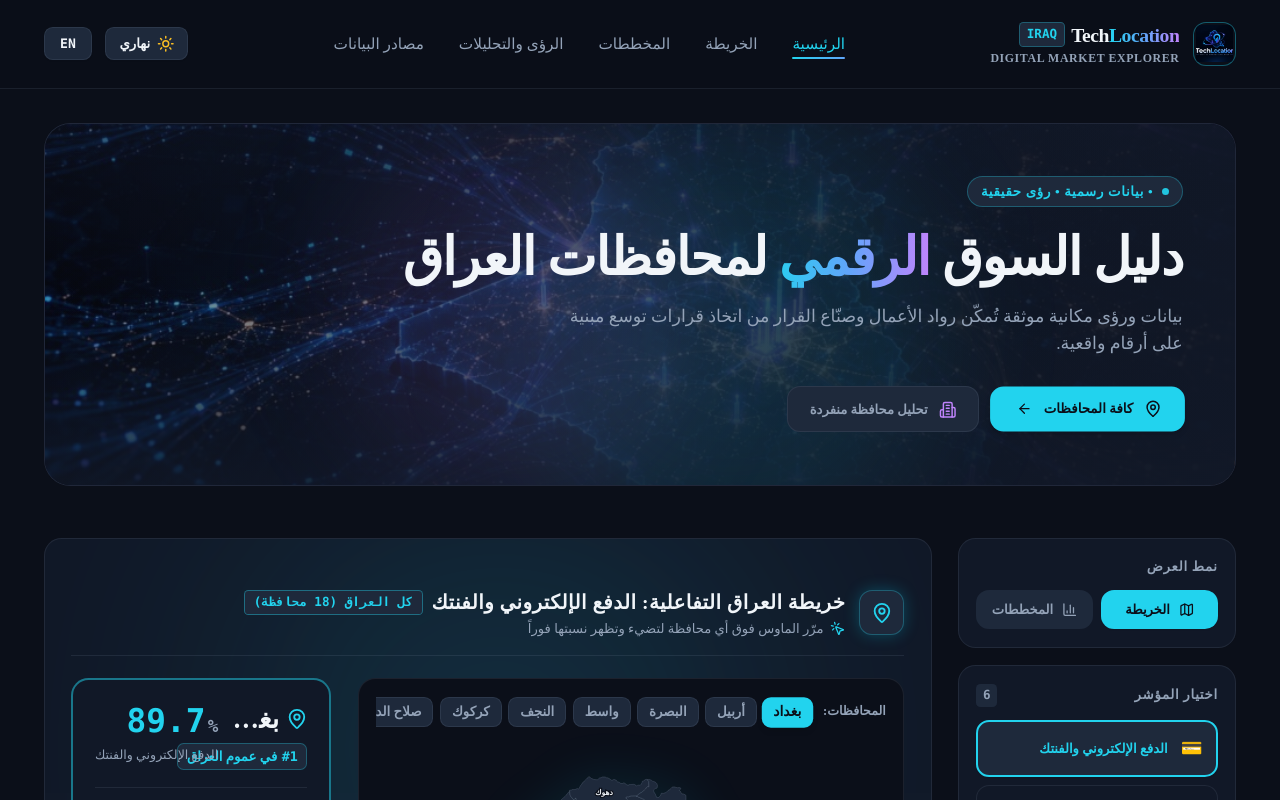
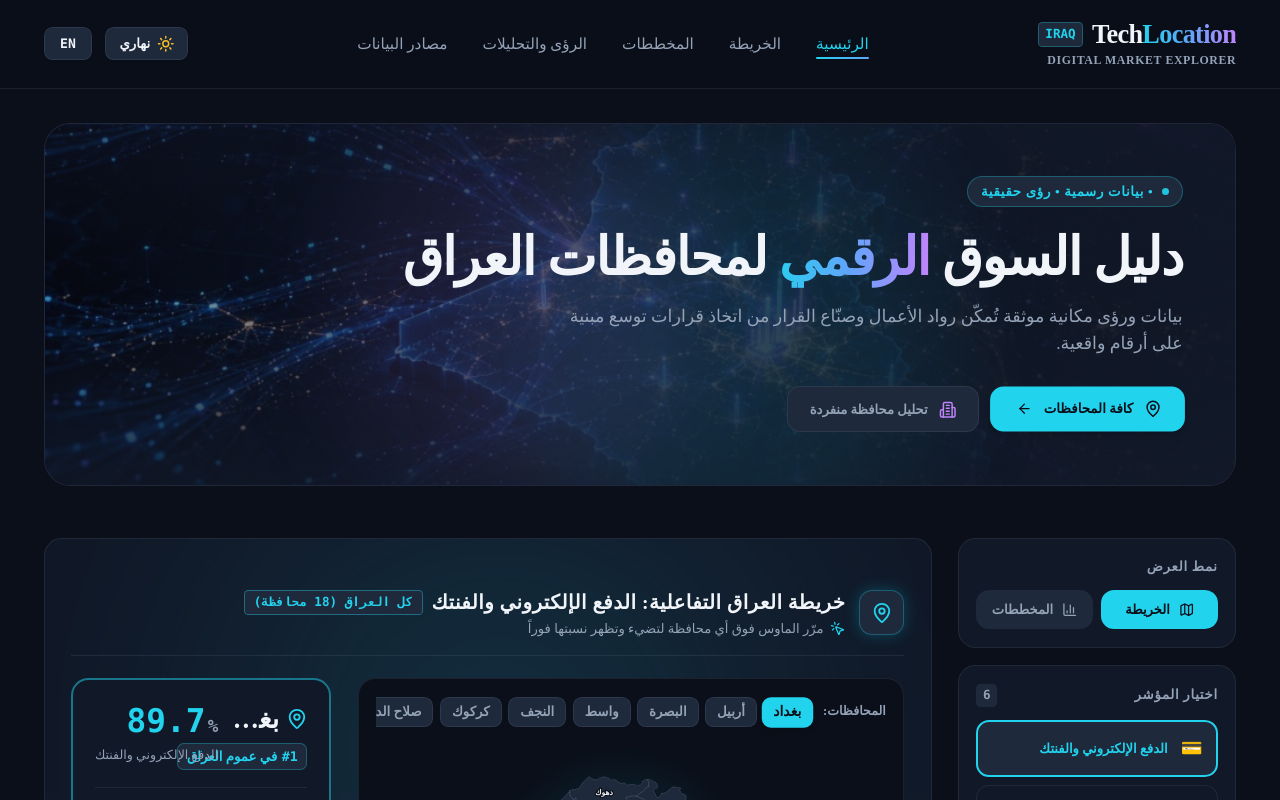
Before and after one commit to mariam-hk/digital-project-explorer, a Next.js app: page / in a window 1280 px wide. Shown: the top 800 px of the page. Built offline with nearby package versions, Linux system fonts and the light colour scheme.

Commit message:
fix: remove image icon from header logo and display text-only branding

```diff
--- a/src/app/page.tsx
+++ b/src/app/page.tsx
@@ -107,18 +107,11 @@ export default function App() {
       <header className="fixed top-0 left-0 right-0 z-50 backdrop-blur-xl bg-white/90 dark:bg-[#0B0F19]/90 border-b border-[#CBD5E1] dark:border-[rgba(148,163,184,0.12)] shadow-sm dark:shadow-none transition-all duration-300">
         <div className="max-w-[1720px] mx-auto px-4 sm:px-6 lg:px-8 xl:px-10 h-20 flex items-center justify-between">
 
-          {/* Official Logo */}
-          <a href="#home" className="flex items-center gap-3 group">
-            <div className="relative w-10 h-10 rounded-xl overflow-hidden flex items-center justify-center p-0.5 border border-[#0E7490]/40 dark:border-[#22D3EE]/40 bg-white dark:bg-[#0B0F19]">
-              <img
-                src="/techlocation_logo.jpg"
-                alt="TechLocation Logo"
-                className="w-full h-full object-cover"
-              />
-            </div>
+          {/* Official Logo (Text Only) */}
+          <a href="#home" className="flex items-center group">
             <div className="flex flex-col">
-              <div className="flex items-center gap-1.5">
-                <span className="text-lg font-black tracking-tight text-[#0F172A] dark:text-[#F1F5F9]">
+              <div className="flex items-center gap-2">
+                <span className="text-xl sm:text-2xl font-black tracking-tight text-[#0F172A] dark:text-[#F1F5F9]">
                   Tech<span className="text-transparent bg-clip-text bg-gradient-to-r from-[#0E7490] via-[#1D4ED8] to-[#6B21A8] dark:from-[#22D3EE] dark:via-[#60A5FA] dark:to-[#C084FC]">Location</span>
                 </span>
                 <span className="text-[10px] font-bold px-1.5 py-0.5 rounded bg-[#E2E8F0] text-[#0E7490] border border-[#0E7490]/20 dark:bg-[#1E293B] dark:text-[#22D3EE] dark:border-[#22D3EE]/30 font-mono">
```
